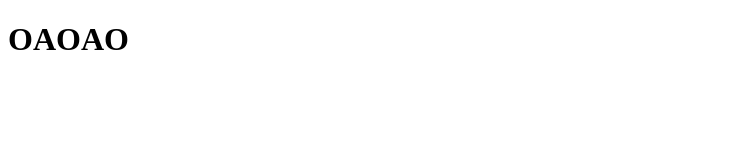
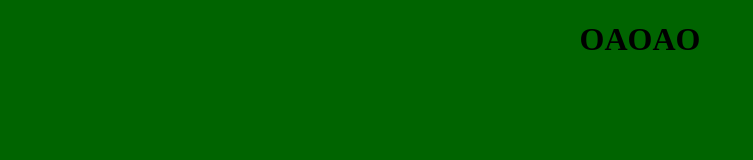
Before and after one commit to ZER0A0/HTML-EX-20170920, a plain HTML site: page index.html in a window 1280 px wide. Shown: the whole page, without its empty margins (0-753 px from the left). Drawn offline with Linux system fonts and the light colour scheme.

Commit message:
HTML-EX-20170920

```diff
--- a/OAO.html
+++ b/index.html
@@ -4,7 +4,7 @@
     <meta charset="UTF-8">
     <title>OAO</title>
 </head>
-<body>
-<H1>OAOAO</H1>
+<body bgcolor="#006400">
+<h1 align="center">OAOAO</h1>
 </body>
 </html>
```
